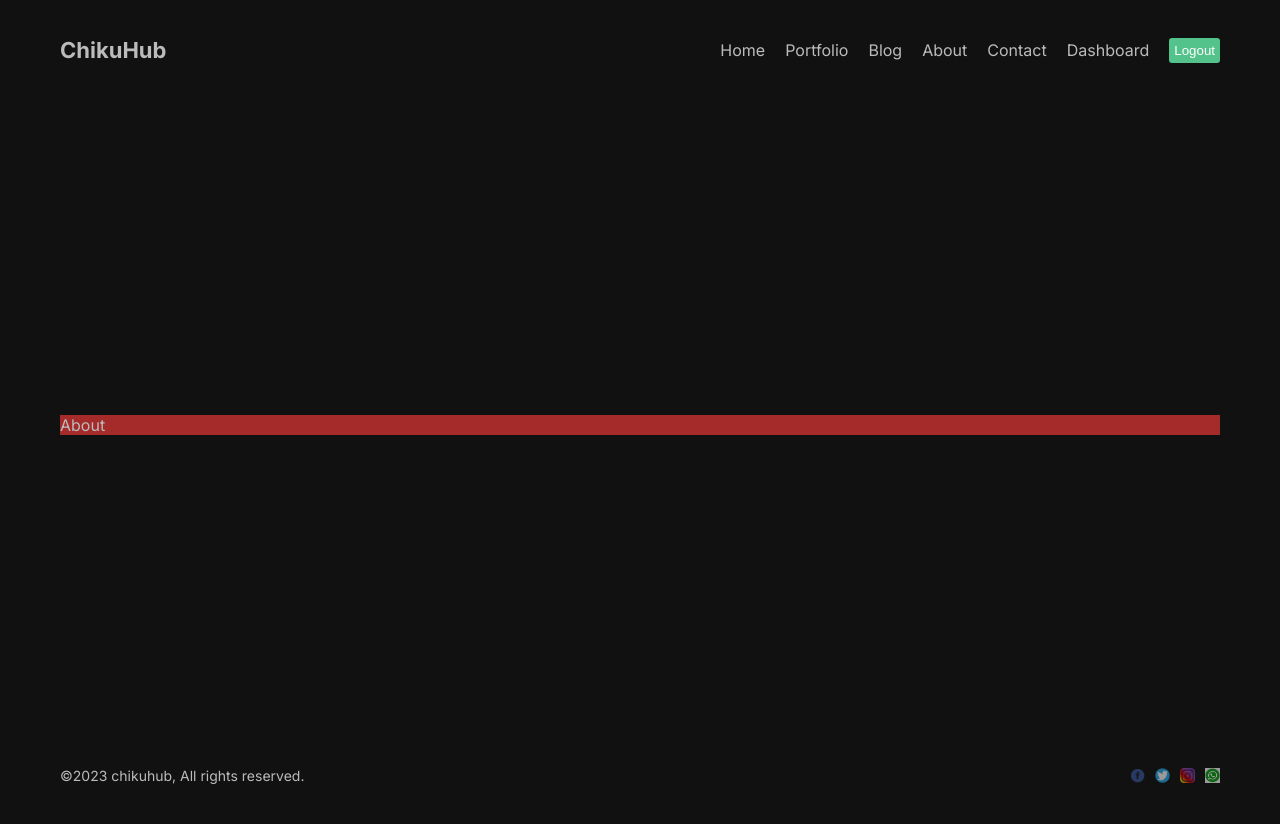
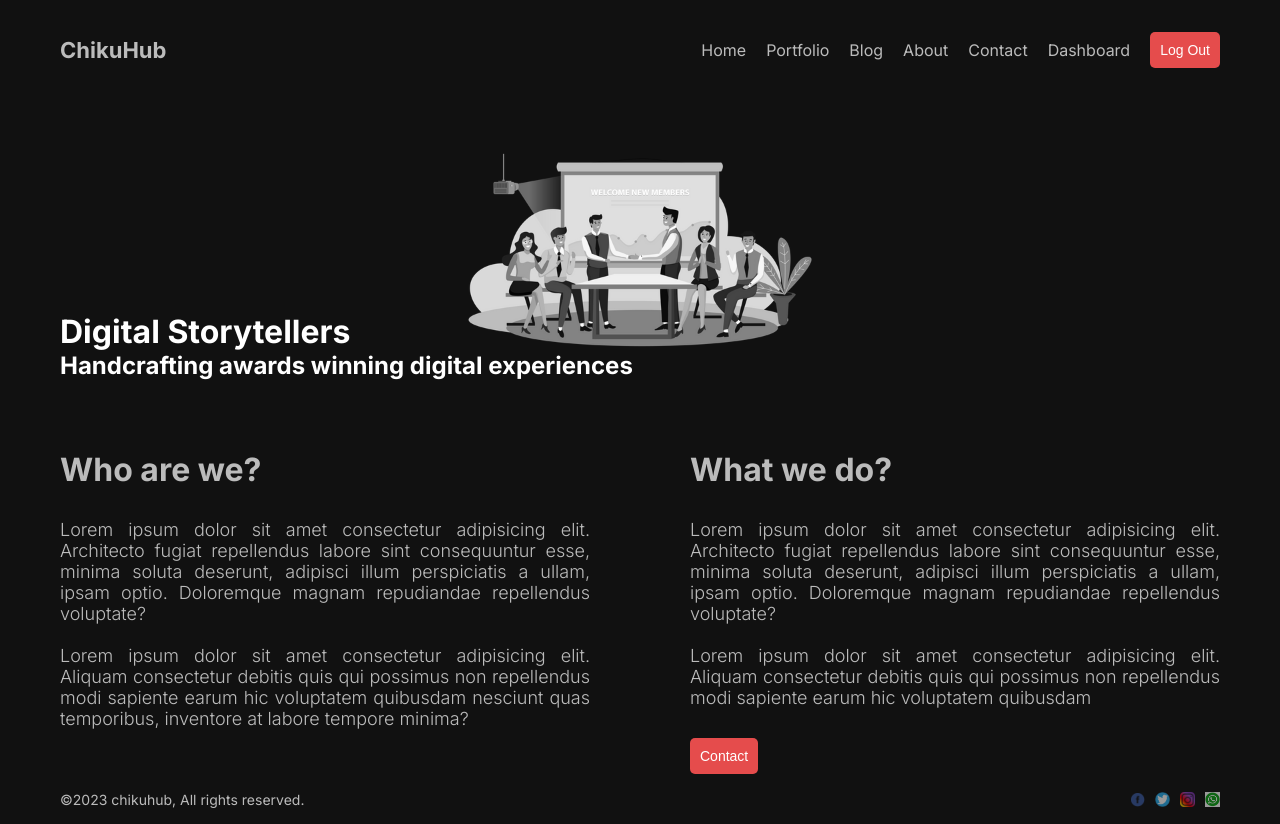
Before and after one commit to Chikuu98/poftfolio_app_next_js, a Next.js app: page /about in a window 1280 px wide. Before the commit the page ends 800 px from the top, so only its background shows below. Built offline with nearby package versions, Linux system fonts and the light colour scheme.

Commit message:
#8 about page design

```diff
--- a/src/app/about/page.jsx
+++ b/src/app/about/page.jsx
@@ -1,9 +1,57 @@
 import React from "react";
 import styles from './page.module.css'
+import Image from "next/image";
+import Whale from '../../../public/whale.png'
+import Button from "@/components/button/Button";
 
 const About = () => {
     return (
-        <div className={styles.container}>About</div>
+        <div className={styles.container}>
+            <div className={styles.imgContainer}>
+                <Image
+                    src={Whale}
+                    fill={true}
+                    alt=""
+                    className={styles.img}
+                />
+                <div className={styles.imgText}>
+                    <h1 className={styles.imgTitle}>Digital Storytellers</h1>
+                    <h2 className={styles.imgDescription}>Handcrafting awards winning digital experiences</h2>
+                </div>
+            </div>
+            <div className={styles.textContainer}>
+                <div className={styles.item}>
+                    <h1 className={styles.title}>Who are we?</h1>
+                    <p className={styles.desc}>Lorem ipsum dolor sit amet consectetur adipisicing elit.
+                        Architecto fugiat repellendus labore sint consequuntur esse,
+                        minima soluta deserunt, adipisci illum perspiciatis a ullam,
+                        ipsam optio. Doloremque magnam repudiandae repellendus voluptate?
+                        <br></br>
+                        <br></br>
+                        Lorem ipsum dolor sit amet consectetur adipisicing elit.
+                        Aliquam consectetur debitis quis qui possimus non repellendus modi sapiente
+                        earum hic voluptatem quibusdam nesciunt quas temporibus,
+                        inventore at labore tempore minima?
+                    </p>
+                </div>
+                <div className={styles.item}>
+                    <h1 className={styles.title}>What we do?</h1>
+                    <p className={styles.desc}>
+                        Lorem ipsum dolor sit amet consectetur adipisicing elit.
+                        Architecto fugiat repellendus labore sint consequuntur esse,
+                        minima soluta deserunt, adipisci illum perspiciatis a ullam,
+                        ipsam optio. Doloremque magnam repudiandae repellendus voluptate?
+                        <br></br>
+                        <br></br>
+                        Lorem ipsum dolor sit amet consectetur adipisicing elit.
+                        Aliquam consectetur debitis quis qui possimus non repellendus modi sapiente
+                        earum hic
+                        voluptatem quibusdam
+                    </p>
+                    <Button url="/contact" text="Contact" />
+                </div>
+            </div>
+        </div>
     )
 }
 
--- a/src/app/about/page.module.css
+++ b/src/app/about/page.module.css
@@ -1,3 +1,39 @@
 .container {
-    background-color: brown;
+
 }
+
+.imgContainer {
+    width: 100%;
+    height: 300px;
+    position: relative;
+}
+
+.img {
+    object-fit: scale-down;
+    filter: grayscale(100%);
+}
+
+.imgText{
+    position: absolute;
+    bottom: 20px;
+    color: white;
+}
+
+.textContainer {
+    display: flex;
+    gap: 100px;
+}
+
+.item {
+    flex: 1;
+    margin-top: 50px;
+    display: flex;
+    flex-direction: column;
+    gap: 30px;
+}
+
+.desc {
+    font-size: 18px;
+    font-weight: 300;
+    text-align: justify;
+}
--- a/src/app/page.jsx
+++ b/src/app/page.jsx
@@ -1,6 +1,7 @@
 import Image from 'next/image'
 import styles from './page.module.css'
 import Hero from 'public/hero.png'
+import Button from '@/components/button/Button'
 
 export default function Home() {
   return (
@@ -10,7 +11,7 @@ export default function Home() {
         <p className={styles.desc}>
           Turning your Idea into reality. We bring together the teams from the global tech industry.
         </p>
-        <button className={styles.button}>See our works</button>
+        <Button url="/portfolio" text="See our works" />
       </div>
       <div className={styles.item}>
         <Image src={Hero} width={480} height={480} alt=""/>
--- /dev/null
+++ b/src/components/button/Button.jsx
@@ -0,0 +1,13 @@
+import React from 'react'
+import styles from './button.module.css'
+import Link from 'next/link'
+
+const Button = ({text,url}) => {
+  return (
+    <Link href={url}>
+        <button className={styles.container}>{text}</button>
+    </Link>
+  )
+}
+
+export default Button
--- /dev/null
+++ b/src/components/button/button.module.css
@@ -0,0 +1,10 @@
+.container {
+    padding: 10px;
+    cursor: pointer;
+    background-color: #e54c4c;
+    border: none;
+    border-radius: 5px;
+    width: max-content;
+    color: white;
+    font-size: 14px;
+}
--- a/src/components/navbar/Navbar.jsx
+++ b/src/components/navbar/Navbar.jsx
@@ -1,6 +1,7 @@
 import React from 'react'
 import Link from 'next/link'
 import styles from './navbar.module.css'
+import Button from '../button/Button';
 "use clients"
 
 const links = [
@@ -46,13 +47,7 @@ const Navbar = () => {
             {link.title}
           </Link>
         ))}
-        <button className={styles.logout}
-          // onClick={() => {
-          //   console.log("Logged Out");
-          // }}
-        >
-          Logout
-        </button>
+        <Button url="/" text="Log Out" />
       </div>
     </div>
   )
```
Also changed, not shown: src/app/page.module.css (+0 -11 lines), public/whale.png (added).
